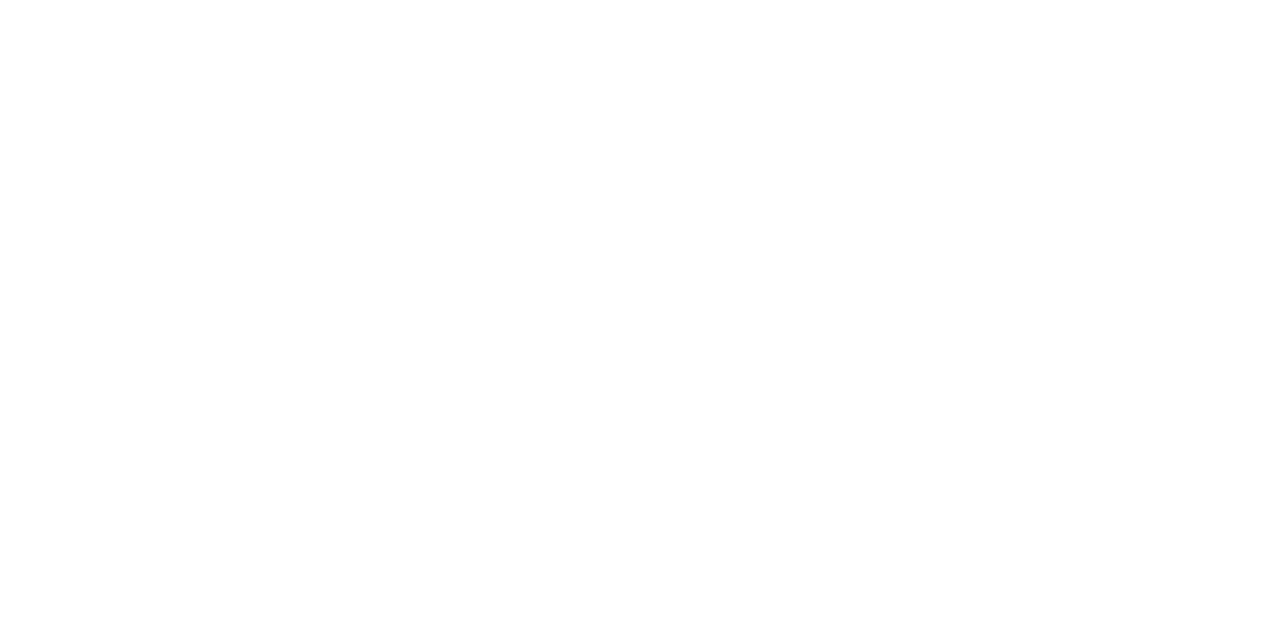
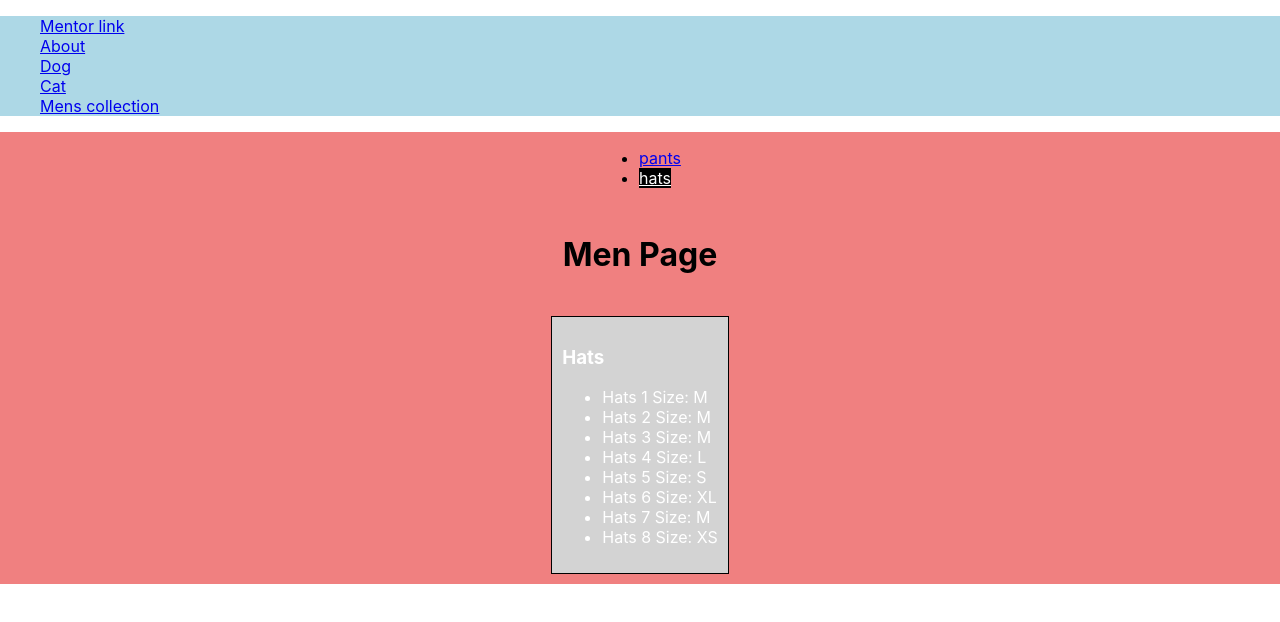
Before and after one commit to amisg/react-fsd-july, a React (Create React App) app: page /men/hats in a window 1280 px wide. Before the commit this address had no page. Shown: the top 622 px of the page. Built offline with nearby package versions, Linux system fonts and the light colour scheme.

Commit message:
React-routing / BrowserRouter/ Routes / Route / path / element / NavLink / Outlet / navLinkProps/ isActive / end / reloadDocument

```diff
--- a/src/11.ReactRouting/1.Router/RouterApp.js
+++ b/src/11.ReactRouting/1.Router/RouterApp.js
@@ -1,7 +1,14 @@
-import { Route, Routes } from "react-router-dom";
+import { NavLink, Route, Routes } from "react-router-dom";
 import HomePage from "./pages/HomePage";
 import MentorPage from "./pages/MentorPage";
 import { hover } from "@testing-library/user-event/dist/hover";
+import NoPageFound from "./pages/NoPageFound";
+import Animal from "./pages/Animal/Animal";
+import Men from "./pages/Men/Men";
+import Pants from "./components/Men/Pants";
+import Hats from "./components/Men/Hats";
+import RanndomProducts from "./components/Men/RandomProducts";
+import styles from "./RouterApp.module.css";
 
 function RouterApp(params) {
 	return (
@@ -11,9 +18,80 @@
 			<MentorPage /> */}
 
 			{/* {registering of routes} */}
+
+			<nav style={{ backgroundColor: "lightblue" }}>
+				<ul style={{ listStyleType: "none" }}>
+					<li>
+						<NavLink
+							className={(navLinkProps) => {
+								// console.log(navLinkProps, "navlinkprops");
+								const { isActive } = navLinkProps;
+								return isActive ? `${styles.activeLink}` : "";
+							}}
+							to="/mentor">
+							Mentor link
+						</NavLink>
+					</li>
+					<li>
+						<NavLink
+							className={(navLinkProps) => {
+								// console.log(navLinkProps, "navlinkprops");
+								const { isActive } = navLinkProps;
+								return isActive ? `${styles.activeLink}` : "";
+							}}
+							to="/about">
+							About
+						</NavLink>
+					</li>
+					<li>
+						<NavLink
+							className={(navLinkProps) => {
+								// console.log(navLinkProps, "navlinkprops");
+								const { isActive } = navLinkProps;
+								return isActive ? `${styles.activeLink}` : "";
+							}}
+							to="/animal?q=dog">
+							Dog
+						</NavLink>
+					</li>
+					<li>
+						<NavLink
+							className={(navLinkProps) => {
+								// console.log(navLinkProps, "navlinkprops");
+								const { isActive } = navLinkProps;
+								return isActive ? `${styles.activeLink}` : "";
+							}}
+							to="/animal?q=cat">
+							Cat
+						</NavLink>
+					</li>
+					<li>
+						<NavLink
+							className={(navLinkProps) => {
+								// console.log(navLinkProps, "navlinkprops");
+								const { isActive } = navLinkProps;
+								return isActive ? `${styles.activeLink}` : "";
+							}}
+							to="/men"
+							end
+							reloadDocument>
+							Mens collection
+						</NavLink>
+					</li>
+				</ul>
+			</nav>
+
 			<Routes>
 				<Route path="/" element={<HomePage />}></Route>
 				<Route path="/mentor" element={<MentorPage />}></Route>
+				<Route path="/*" element={<NoPageFound />}></Route>
+
+				<Route path="/animal" element={<Animal />}></Route>
+				<Route path="/men" element={<Men />}>
+					<Route path="pants" element={<Pants />}></Route>
+					<Route path="hats" element={<Hats />}></Route>
+					<Route path=":id" element={<RanndomProducts />}></Route>
+				</Route>
 			</Routes>
 		</>
 	);
--- /dev/null
+++ b/src/11.ReactRouting/1.Router/RouterApp.module.css
@@ -0,0 +1,4 @@
+.activeLink {
+	background-color: black;
+	color: white;
+}
--- /dev/null
+++ b/src/11.ReactRouting/1.Router/components/Animal/Cat.js
@@ -0,0 +1,10 @@
+function Cat() {
+	return (
+		<>
+			<h1>Cat is nice</h1>
+			<p>Cat is sassy</p>
+		</>
+	);
+}
+
+export default Cat;
--- /dev/null
+++ b/src/11.ReactRouting/1.Router/components/Animal/Dog.js
@@ -0,0 +1,10 @@
+function Dog() {
+	return (
+		<>
+			<h1>Dog is nice</h1>
+			<p>Dog is faithfull</p>
+		</>
+	);
+}
+
+export default Dog;
--- /dev/null
+++ b/src/11.ReactRouting/1.Router/components/Men/Hats.js
@@ -0,0 +1,26 @@
+function Hats() {
+	return (
+		<>
+			<h3>Hats</h3>
+			<ul>
+				<li>Hats 1 Size: M</li>
+
+				<li>Hats 2 Size: M</li>
+
+				<li>Hats 3 Size: M</li>
+
+				<li>Hats 4 Size: L</li>
+
+				<li>Hats 5 Size: S</li>
+
+				<li>Hats 6 Size: XL</li>
+
+				<li>Hats 7 Size: M</li>
+
+				<li>Hats 8 Size: XS</li>
+			</ul>
+		</>
+	);
+}
+
+export default Hats;
--- /dev/null
+++ b/src/11.ReactRouting/1.Router/components/Men/Pants.js
@@ -0,0 +1,26 @@
+function Pants() {
+	return (
+		<>
+			<h3>Pants</h3>
+			<ul>
+				<li>Pant 1 Size: M</li>
+
+				<li>Pant 2 Size: M</li>
+
+				<li>Pant 3 Size: M</li>
+
+				<li>Pant 4 Size: L</li>
+
+				<li>Pant 5 Size: S</li>
+
+				<li>Pant 6 Size: XL</li>
+
+				<li>Pant 7 Size: M</li>
+
+				<li>Pant 8 Size: XS</li>
+			</ul>
+		</>
+	);
+}
+
+export default Pants;
--- /dev/null
+++ b/src/11.ReactRouting/1.Router/components/Men/RandomProducts.js
@@ -0,0 +1,13 @@
+import { useParams } from "react-router-dom";
+
+function RanndomProducts() {
+	let params = useParams();
+	const { id } = params;
+	return (
+		<>
+			<h1>Randmon Products {id}</h1>
+		</>
+	);
+}
+
+export default RanndomProducts;
--- /dev/null
+++ b/src/11.ReactRouting/1.Router/pages/Animal/Animal.js
@@ -0,0 +1,30 @@
+import { useSearchParams } from "react-router-dom";
+import Dog from "../../components/Animal/Dog";
+import Cat from "../../components/Animal/Cat";
+
+function Animal(params) {
+	const [searchParams, setSearchParams] = useSearchParams();
+	console.log(searchParams);
+
+	const typeOfAnimal = searchParams.get("q");
+
+	function someAnimal(typeOfAnimal) {
+		switch (typeOfAnimal) {
+			case "dog":
+				return <Dog />;
+			case "cat":
+				return <Cat />;
+			default:
+				return <h1>No animal found</h1>;
+		}
+	}
+
+	return (
+		<>
+			<h1>Animals</h1>
+			{someAnimal(typeOfAnimal)}
+		</>
+	);
+}
+
+export default Animal;
--- /dev/null
+++ b/src/11.ReactRouting/1.Router/pages/Men/Men.js
@@ -0,0 +1,58 @@
+import { NavLink, Outlet } from "react-router-dom";
+import styles from "../../RouterApp.module.css";
+
+function Men() {
+	return (
+		<>
+			<div
+				style={{
+					display: "flex",
+					flexDirection: "column",
+					alignItems: "center",
+					gap: "10px",
+					backgroundColor: "lightcoral",
+				}}>
+				<nav>
+					<ul>
+						<li>
+							<NavLink
+								className={(navLinkProps) => {
+									// console.log(navLinkProps, "navlinkprops");
+									const { isActive } = navLinkProps;
+									return isActive ? `${styles.activeLink}` : "";
+								}}
+								to="/men/pants">
+								pants
+							</NavLink>
+						</li>
+						<li>
+							<NavLink
+								className={(navLinkProps) => {
+									// console.log(navLinkProps, "navlinkprops");
+									const { isActive } = navLinkProps;
+									return isActive ? `${styles.activeLink}` : "";
+								}}
+								to="/men/hats">
+								hats
+							</NavLink>
+						</li>
+					</ul>
+				</nav>
+
+				<h1>Men Page</h1>
+				<div
+					style={{
+						border: "1px solid black",
+						padding: "10px",
+						margin: "10px",
+						backgroundColor: "lightgrey",
+						color: "white",
+					}}>
+					<Outlet></Outlet>
+				</div>
+			</div>
+		</>
+	);
+}
+
+export default Men;
--- /dev/null
+++ b/src/11.ReactRouting/1.Router/pages/NoPageFound.js
@@ -0,0 +1,32 @@
+import { useNavigate } from "react-router-dom";
+
+function NoPageFound(params) {
+	const navigate = useNavigate();
+
+	return (
+		<div
+			style={{
+				display: "flex",
+				flexDirection: "column",
+				alignItems: "center",
+				gap: "10px",
+				width: "100%",
+			}}>
+			<h1>Page Not Found</h1>
+			<button
+				style={{
+					backgroundColor: "lightcyan",
+					borderRadius: "8px",
+					width: "100px",
+					height: "40px",
+				}}
+				onClick={() => {
+					return navigate("/");
+				}}>
+				GO to Homepage
+			</button>
+		</div>
+	);
+}
+
+export default NoPageFound;
```
